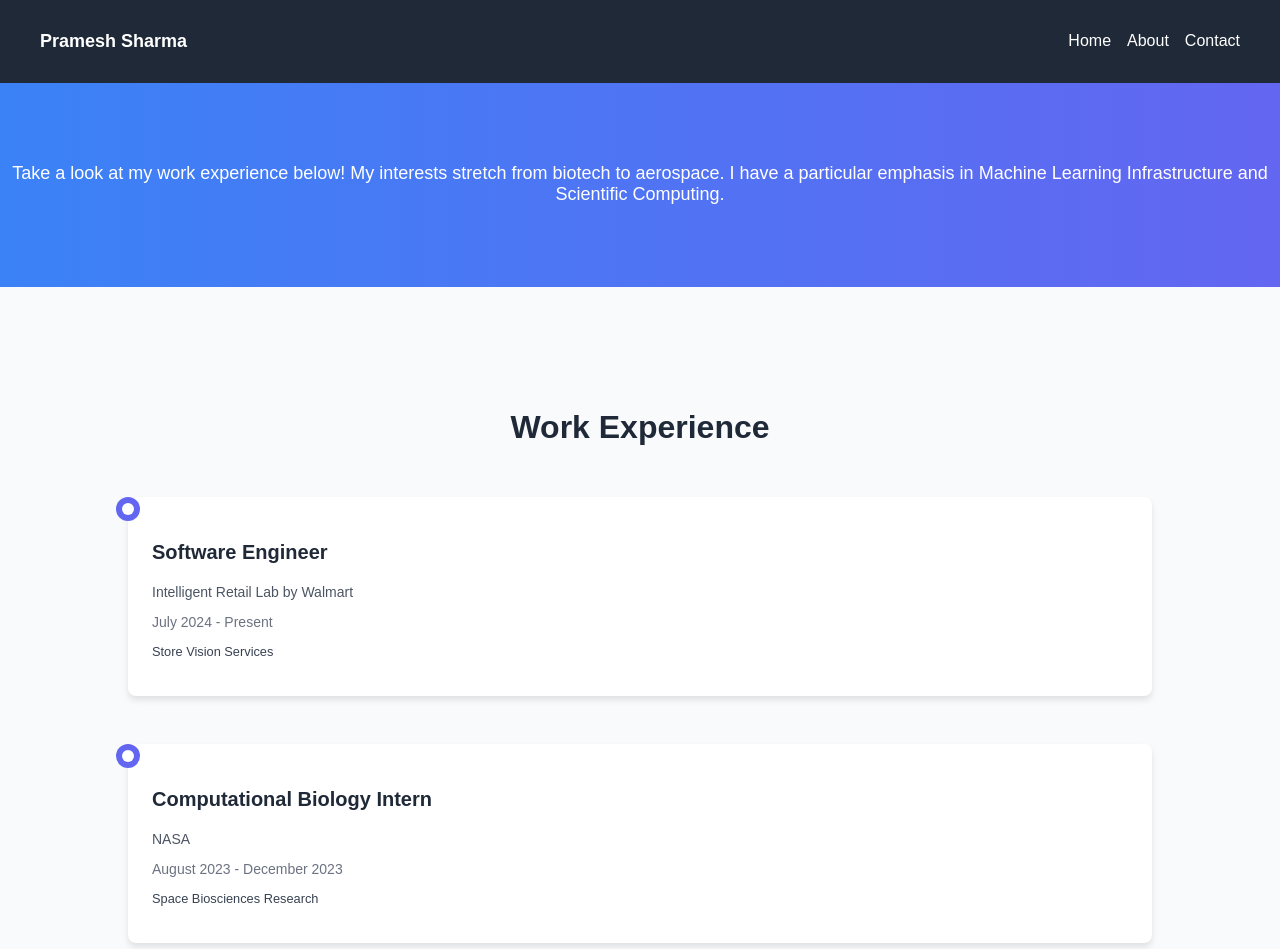
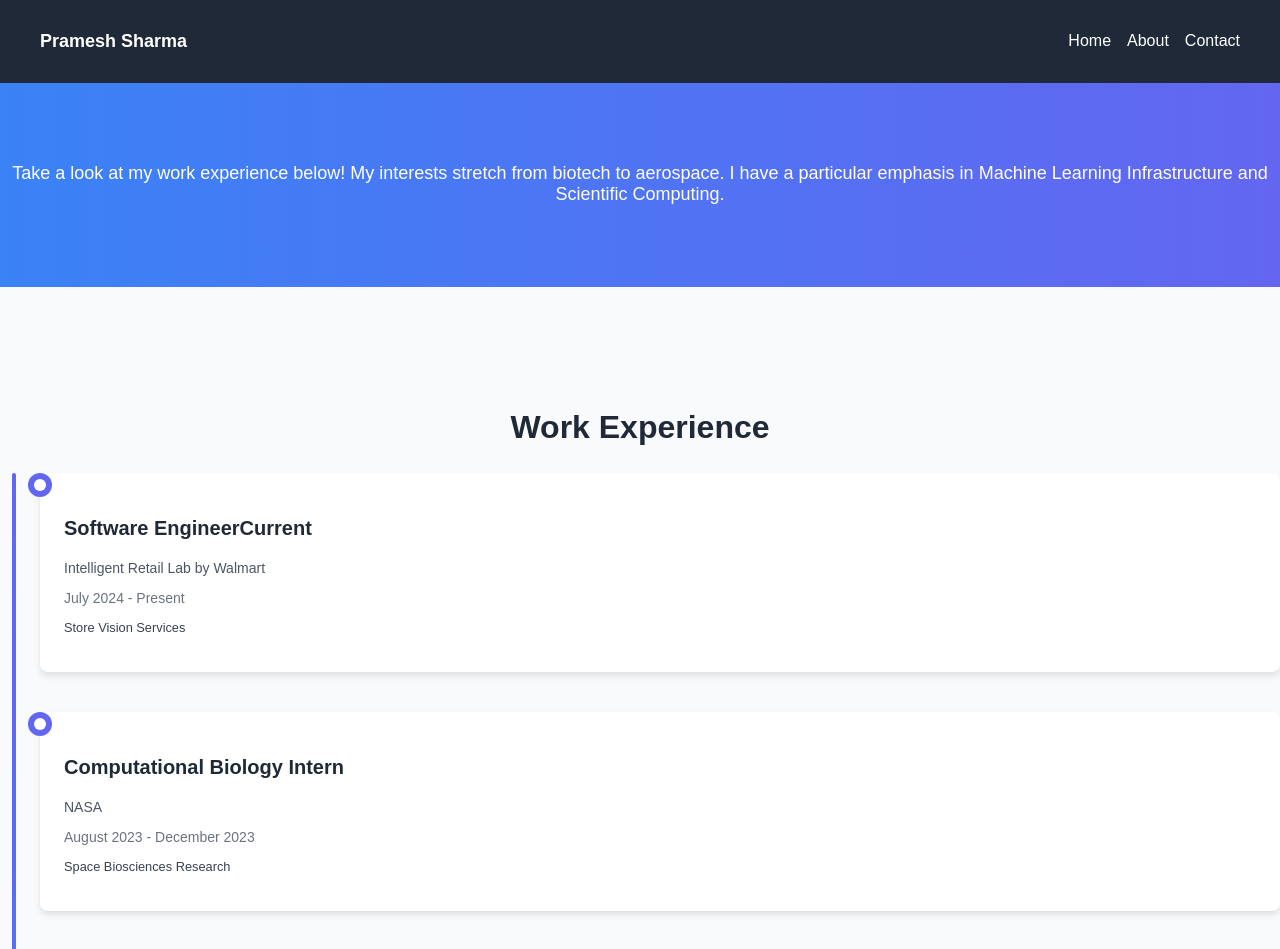
Before and after one commit to prameshsharma25/personal-website, a Next.js app: page /experience in a window 1280 px wide. Shown: the top 949 px of the page. Built offline with nearby package versions, Linux system fonts and the light colour scheme.

Commit message:
update experience timeline

```diff
--- a/pages/experience.tsx
+++ b/pages/experience.tsx
@@ -64,14 +64,21 @@ export default function Experience() {
         {/* Experience Section */}
         <section className={styles.timelineSection}>
           <h2 className={styles.timelineHeader}>Work Experience</h2>
-          <div>
+          <div className={styles.timelineList}>
             {experiences.map((experience, index) => (
-              <div key={index} className={styles.timelineContainer}>
+              <div
+                key={index}
+                className={styles.timelineContainer}
+                style={{ animationDelay: `${index * 0.15}s` }}
+              >
                 <div className={styles.timelineMarker}>
                   <div className={styles.timelineMarkerInner}></div>
                 </div>
                 <div className={styles.timelineContent}>
-                  <h3 className={styles.timelineTitle}>{experience.title}</h3>
+                  <h3 className={styles.timelineTitle}>
+                    {experience.title}
+                    {index === 0 && <span className={styles.recentBadge}>Current</span>}
+                  </h3>
                   <p className={styles.timelineCompany}>{experience.company}</p>
                   <p className={styles.timelineDate}>{experience.date}</p>
                   <p className={styles.timelineDescription}>
--- a/styles/Experience.module.css
+++ b/styles/Experience.module.css
@@ -27,11 +27,26 @@
   color: #1f2937;
 }
 
+.timelineList {
+  position: relative;
+  padding-left: 2.5rem;
+}
+.timelineList::before {
+  content: '';
+  position: absolute;
+  left: 0.75rem;
+  top: 0;
+  bottom: 0;
+  width: 4px;
+  background: linear-gradient(to bottom, #6366f1, #3b82f6);
+  border-radius: 2px;
+  z-index: 0;
+}
+
 .timelineContainer {
-  margin: 0 auto;
-  padding: 1.5rem 0;
   position: relative;
-  width: 80%;
+  margin-bottom: 2.5rem;
+  z-index: 1;
 }
 
 .timelineMarker {
@@ -58,6 +73,11 @@
   padding: 1.5rem;
   border-radius: 0.5rem;
   box-shadow: 0 4px 6px rgba(0, 0, 0, 0.1);
+  transition: box-shadow 0.2s, transform 0.2s;
+}
+.timelineContent:hover {
+  box-shadow: 0 8px 24px rgba(99, 102, 241, 0.15);
+  transform: translateY(-4px) scale(1.02);
 }
 
 .timelineTitle {
@@ -108,7 +128,20 @@
   transition: background-color 0.2s;
   display: inline-block;
 }
-
 .resumeButton:hover {
   background-color: #1d4ed8;
 }
+
+@keyframes fadeInUp {
+  from {
+    opacity: 0;
+    transform: translateY(40px);
+  }
+  to {
+    opacity: 1;
+    transform: translateY(0);
+  }
+}
+.timelineContainer {
+  animation: fadeInUp 0.7s cubic-bezier(0.23, 1, 0.32, 1);
+}
```
